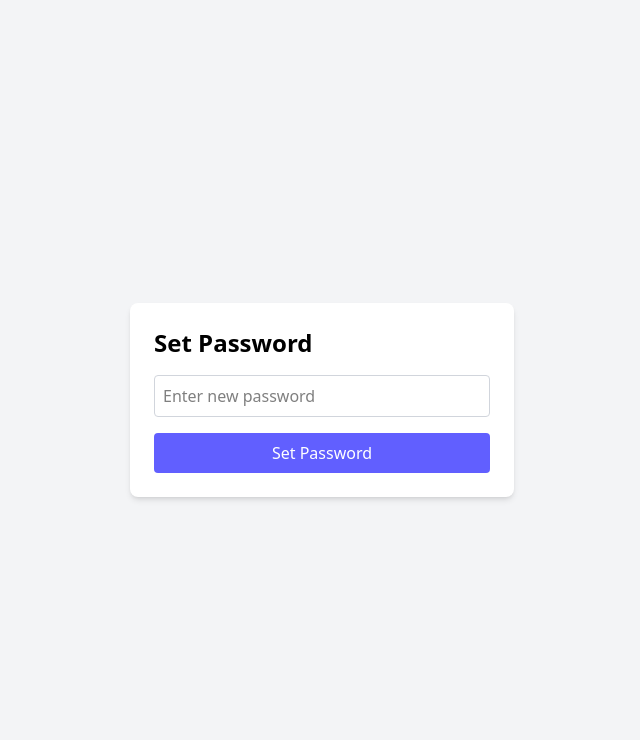
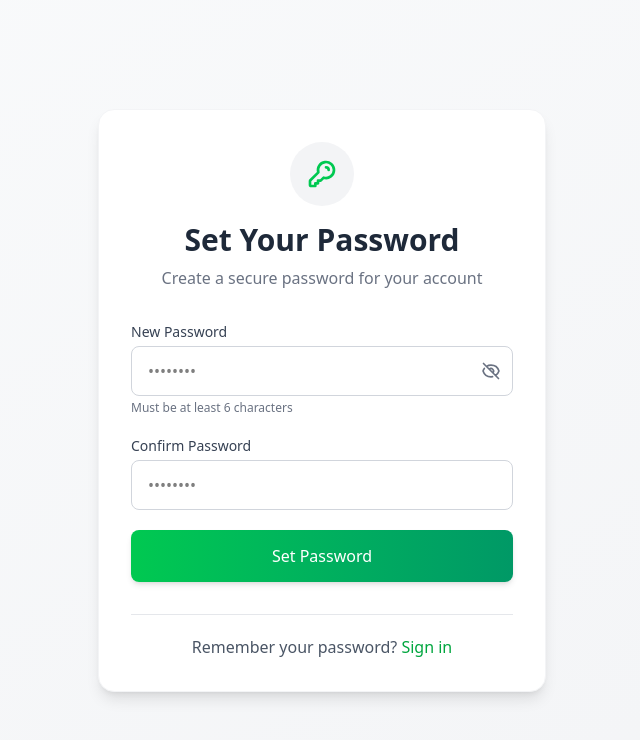
Before and after one commit to SufyanAli56/Ecommerce-App, a React (Vite) app in the folder clients/Frontend/: page /set-password in a window 1280 px wide. Shown: the top 740 px of the page, without its empty margins (318-958 px from the left). Built offline with nearby package versions, Linux system fonts and the light colour scheme.

Commit message:
modified:   clients/Frontend/src/pages/auth/Register.jsx 	modified:   clients/Frontend/src/pages/auth/SetPassword.jsx

```diff
--- a/clients/Frontend/src/pages/auth/Register.jsx
+++ b/clients/Frontend/src/pages/auth/Register.jsx
@@ -30,7 +30,7 @@ function Register() {
       <div className="bg-white p-8 rounded-2xl shadow-lg w-full max-w-md border border-gray-100 transition-all duration-300 hover:shadow-xl">
         <div className="text-center mb-8">
           <div className="mx-auto bg-gray-100 rounded-full p-4 w-16 h-16 flex items-center justify-center mb-4">
-            <svg xmlns="http://www.w3.org/2000/svg" className="h-8 w-8 text-blue-500" fill="none" viewBox="0 0 24 24" stroke="currentColor">
+            <svg xmlns="http://www.w3.org/2000/svg" className="h-8 w-8 text-green-500" fill="none" viewBox="0 0 24 24" stroke="currentColor">
               <path strokeLinecap="round" strokeLinejoin="round" strokeWidth={2} d="M16 7a4 4 0 11-8 0 4 4 0 018 0zM12 14a7 7 0 00-7 7h14a7 7 0 00-7-7z" />
             </svg>
           </div>
@@ -47,7 +47,7 @@ function Register() {
               id="email"
               type="email"
               placeholder="you@company.com"
-              className="w-full px-4 py-3 rounded-lg border border-gray-300 focus:ring-2 focus:ring-blue-500 focus:border-blue-500 transition-all duration-200"
+              className="w-full px-4 py-3 rounded-lg border border-gray-300 focus:ring-2 focus:ring-green-500 focus:border-green-500 transition-all duration-200"
               value={email}
               onChange={(e) => setEmail(e.target.value)}
               onKeyPress={(e) => e.key === 'Enter' && handleSendOtp()}
@@ -59,8 +59,8 @@ function Register() {
             disabled={isLoading}
             className={`w-full py-3.5 px-4 rounded-lg font-medium text-white transition-all duration-300 flex items-center justify-center
               ${isLoading
-                ? 'bg-indigo-500  cursor-not-allowed'
-                : 'bg-indigo-500  hover:from-blue-600 hover:to-blue-700 shadow-md hover:shadow-lg'}
+                ? 'bg-gradient-to-r from-green-400 to-emerald-400 cursor-not-allowed'
+                : 'bg-gradient-to-r from-green-500 to-emerald-600 hover:from-green-600 hover:to-emerald-700 shadow-md hover:shadow-lg transform hover:-translate-y-0.5'}
             `}
           >
             {isLoading ? (
@@ -82,7 +82,7 @@ function Register() {
             Already have an account?{' '}
             <a
               href="/login"
-              className="font-medium text-blue-600 hover:text-blue-800 transition-colors"
+              className="font-medium text-green-600 hover:text-emerald-800 transition-colors"
             >
               Sign in
             </a>
--- a/clients/Frontend/src/pages/auth/SetPassword.jsx
+++ b/clients/Frontend/src/pages/auth/SetPassword.jsx
@@ -4,40 +4,135 @@ import { useNavigate } from "react-router-dom";
 
 function SetPassword() {
   const [password, setPassword] = useState("");
+  const [confirmPassword, setConfirmPassword] = useState("");
+  const [isLoading, setIsLoading] = useState(false);
+  const [showPassword, setShowPassword] = useState(false);
   const email = localStorage.getItem("pendingEmail");
   const navigate = useNavigate();
 
   const handleSetPassword = async () => {
+    if (!password || password.length < 6) {
+      alert("Password must be at least 6 characters");
+      return;
+    }
+
+    if (password !== confirmPassword) {
+      alert("Passwords do not match");
+      return;
+    }
+
+    setIsLoading(true);
     try {
       await axios.post("http://localhost:5000/api/auth/set-password", {
         email,
         password,
       });
       localStorage.removeItem("pendingEmail");
-      alert("Password set! Now login.");
+      alert("Password set successfully! Please login.");
       navigate("/login");
     } catch (error) {
-      alert("Error setting password");
+      alert("Error setting password. Please try again.");
+    } finally {
+      setIsLoading(false);
     }
   };
 
   return (
-    <div className="min-h-screen flex items-center justify-center bg-gray-100">
-      <div className="bg-white p-6 rounded-lg shadow-md w-96">
-        <h2 className="text-2xl font-bold mb-4">Set Password</h2>
+    <div className="min-h-screen flex items-center justify-center bg-gradient-to-br from-gray-50 to-gray-100">
+      <div className="bg-white p-8 rounded-2xl shadow-lg w-full max-w-md border border-gray-100 transition-all duration-300 hover:shadow-xl">
+        <div className="text-center mb-8">
+          <div className="mx-auto bg-gray-100 rounded-full p-4 w-16 h-16 flex items-center justify-center mb-4">
+            <svg xmlns="http://www.w3.org/2000/svg" className="h-8 w-8 text-green-500" fill="none" viewBox="0 0 24 24" stroke="currentColor">
+              <path strokeLinecap="round" strokeLinejoin="round" strokeWidth={2} d="M15 7a2 2 0 012 2m4 0a6 6 0 01-7.743 5.743L11 17H9v2H7v2H4a1 1 0 01-1-1v-2.586a1 1 0 01.293-.707l5.964-5.964A6 6 0 1121 9z" />
+            </svg>
+          </div>
+          <h2 className="text-3xl font-bold text-gray-800">Set Your Password</h2>
+          <p className="text-gray-500 mt-2">Create a secure password for your account</p>
+        </div>
+
+        <div className="space-y-5">
+          <div>
+            <label htmlFor="password" className="block text-sm font-medium text-gray-700 mb-1">
+              New Password
+            </label>
+            <div className="relative">
               <input
-          type="password"
-          placeholder="Enter new password"
-          className="w-full p-2 border border-gray-300 rounded mb-4"
+                id="password"
+                type={showPassword ? "text" : "password"}
+                placeholder="••••••••"
+                className="w-full px-4 py-3 rounded-lg border border-gray-300 focus:ring-2 focus:ring-green-500 focus:border-green-500 transition-all duration-200 pr-10"
                 value={password}
                 onChange={(e) => setPassword(e.target.value)}
+                onKeyPress={(e) => e.key === 'Enter' && handleSetPassword()}
               />
               <button
+                className="absolute inset-y-0 right-0 pr-3 flex items-center"
+                onClick={() => setShowPassword(!showPassword)}
+              >
+                {showPassword ? (
+                  <svg xmlns="http://www.w3.org/2000/svg" className="h-5 w-5 text-gray-500" fill="none" viewBox="0 0 24 24" stroke="currentColor">
+                    <path strokeLinecap="round" strokeLinejoin="round" strokeWidth={2} d="M15 12a3 3 0 11-6 0 3 3 0 016 0z" />
+                    <path strokeLinecap="round" strokeLinejoin="round" strokeWidth={2} d="M2.458 12C3.732 7.943 7.523 5 12 5c4.478 0 8.268 2.943 9.542 7-1.274 4.057-5.064 7-9.542 7-4.477 0-8.268-2.943-9.542-7z" />
+                  </svg>
+                ) : (
+                  <svg xmlns="http://www.w3.org/2000/svg" className="h-5 w-5 text-gray-500" fill="none" viewBox="0 0 24 24" stroke="currentColor">
+                    <path strokeLinecap="round" strokeLinejoin="round" strokeWidth={2} d="M13.875 18.825A10.05 10.05 0 0112 19c-4.478 0-8.268-2.943-9.543-7a9.97 9.97 0 011.563-3.029m5.858.908a3 3 0 114.243 4.243M9.878 9.878l4.242 4.242M9.88 9.88l-3.29-3.29m7.532 7.532l3.29 3.29M3 3l3.59 3.59m0 0A9.953 9.953 0 0112 5c4.478 0 8.268 2.943 9.543 7a10.025 10.025 0 01-4.132 5.411m0 0L21 21" />
+                  </svg>
+                )}
+              </button>
+            </div>
+            <p className="text-xs text-gray-500 mt-1">Must be at least 6 characters</p>
+          </div>
+
+          <div>
+            <label htmlFor="confirmPassword" className="block text-sm font-medium text-gray-700 mb-1">
+              Confirm Password
+            </label>
+            <input
+              id="confirmPassword"
+              type="password"
+              placeholder="••••••••"
+              className="w-full px-4 py-3 rounded-lg border border-gray-300 focus:ring-2 focus:ring-green-500 focus:border-green-500 transition-all duration-200"
+              value={confirmPassword}
+              onChange={(e) => setConfirmPassword(e.target.value)}
+              onKeyPress={(e) => e.key === 'Enter' && handleSetPassword()}
+            />
+          </div>
+
+          <button
             onClick={handleSetPassword}
-          className="w-full bg-indigo-500 text-white py-2 rounded hover:bg-indigo-600"
+            disabled={isLoading}
+            className={`w-full py-3.5 px-4 rounded-lg font-medium text-white transition-all duration-300 flex items-center justify-center
+              ${isLoading
+                ? 'bg-gradient-to-r from-green-400 to-emerald-400 cursor-not-allowed'
+                : 'bg-gradient-to-r from-green-500 to-emerald-600 hover:from-green-600 hover:to-emerald-700 shadow-md hover:shadow-lg transform hover:-translate-y-0.5'}
+            `}
           >
-          Set Password
+            {isLoading ? (
+              <>
+                <svg className="animate-spin -ml-1 mr-3 h-5 w-5 text-white" xmlns="http://www.w3.org/2000/svg" fill="none" viewBox="0 0 24 24">
+                  <circle className="opacity-25" cx="12" cy="12" r="10" stroke="currentColor" strokeWidth="4"></circle>
+                  <path className="opacity-75" fill="currentColor" d="M4 12a8 8 0 018-8V0C5.373 0 0 5.373 0 12h4zm2 5.291A7.962 7.962 0 014 12H0c0 3.042 1.135 5.824 3 7.938l3-2.647z"></path>
+                </svg>
+                Setting Password...
+              </>
+            ) : (
+              'Set Password'
+            )}
           </button>
+        </div>
+
+        <div className="mt-8 pt-5 border-t border-gray-200 text-center">
+          <p className="text-gray-600">
+            Remember your password?{' '}
+            <a
+              href="/login"
+              className="font-medium text-green-600 hover:text-emerald-800 transition-colors"
+            >
+              Sign in
+            </a>
+          </p>
+        </div>
       </div>
     </div>
   );
```
Lines whose indentation alone changed are shown as unchanged.
